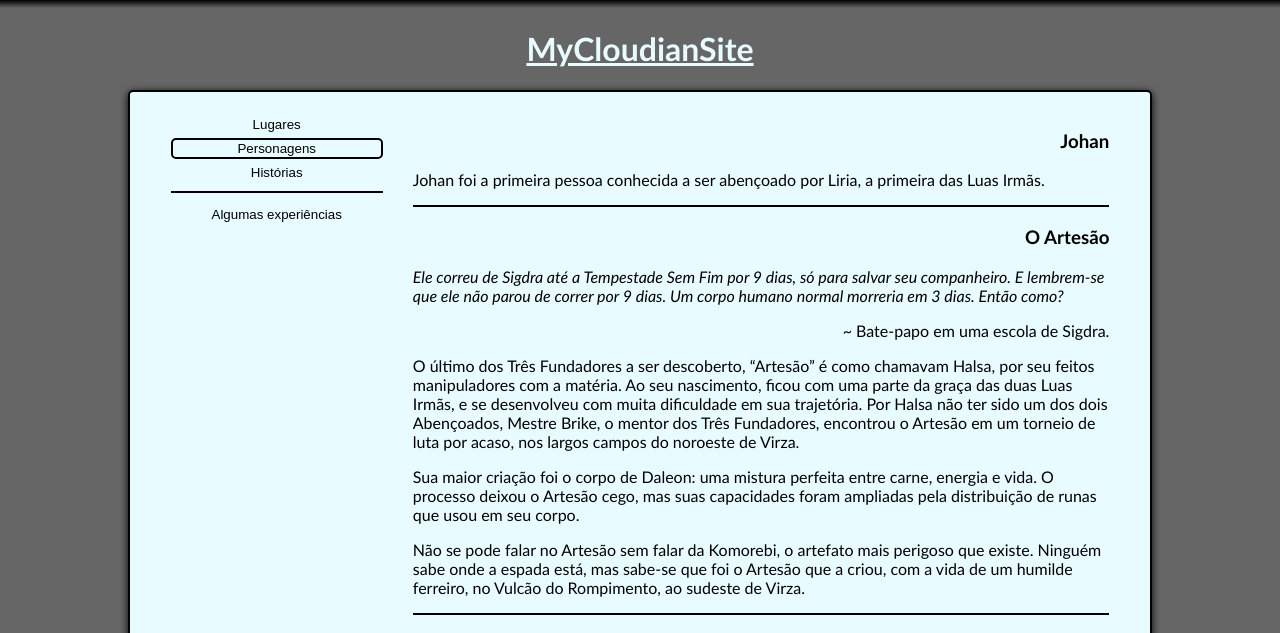
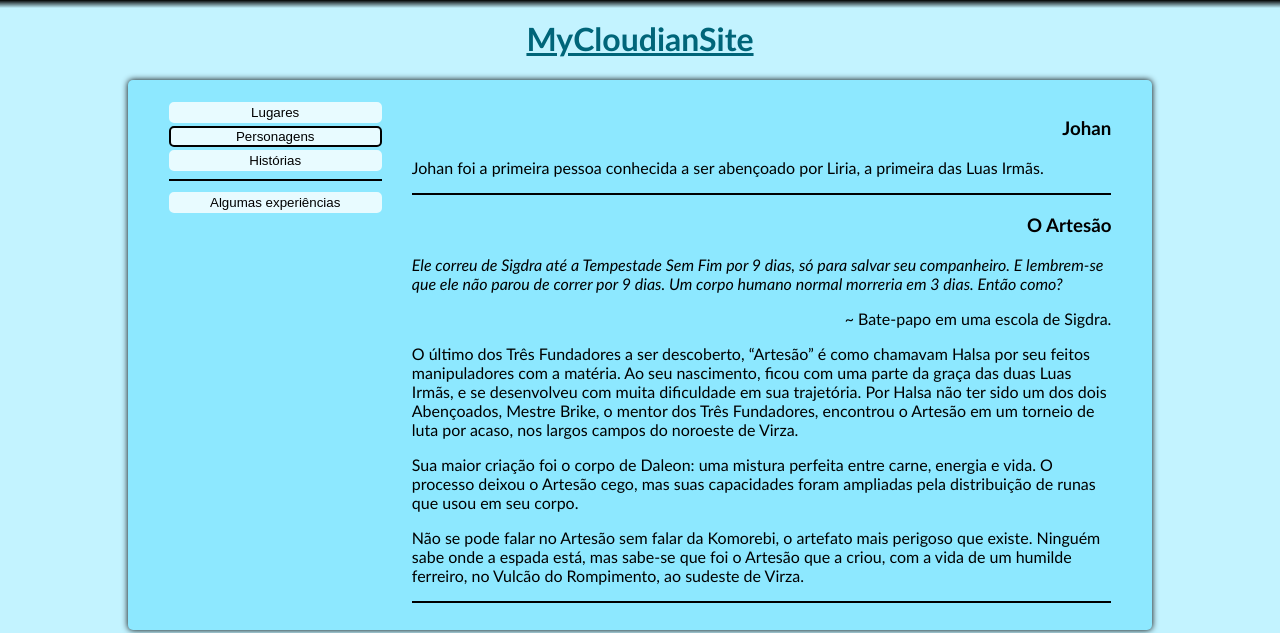
Before and after one commit to thequietprogrammer/MyCloudianSite, a plain HTML site: page index.html in a window 1280 px wide. Both pictures are taken after a click on the button "Personagens". Shown: the top 633 px of the page. Drawn offline with Linux system fonts and the light colour scheme.

Commit message:
mudança de cor
pra azul de tutti-frutti

```diff
--- a/data/css/main.css
+++ b/data/css/main.css
@@ -11,7 +11,7 @@ html {
     display: table;
 }
 body {
-    background-color: #666;
+    background-color: #c3f3ff;
     margin: 0px;
 }
 #navigationArea ul {
@@ -63,10 +63,9 @@ footer a:active {
     color: #82e9ff;
 }
 #mainDiv {
-    background-color: #e8fbff;
-    border: 2px solid #000;
+    background-color: #8de8ff;
     border-radius: 5px;
-    box-shadow: 0 2px 8px #000;
+    box-shadow: 0 0px 6px #000;
     margin: 1em auto;
     padding: 0.25em 2%;
     width: 80%;
--- a/index.html
+++ b/index.html
@@ -11,9 +11,9 @@
         <script src="data/js/main.js"></script>
     </head>
     <body>
-        <div style="height:0.5em;background-image:linear-gradient(180deg,rgba(0,0,0,1),rgba(0,0,0,0));"></div>
+        <div style="position:fixed;width:100%;height:0.5em;background-image:linear-gradient(180deg,rgba(0,0,0,1),rgba(0,0,0,0));"></div>
         <header>
-            <h1 style="color:#e8fbff;text-align:center;text-decoration:underline;">MyCloudianSite</h1>
+            <h1 style="color:#006579;text-align:center;text-decoration:underline;margin-top:0px;padding-top:0.6em;">MyCloudianSite</h1>
         </header>
         <div id="mainDiv" class="row">
             <div id="navigationArea" class="col-3 col-m-3">
@@ -57,7 +57,7 @@
 
                     <h3 align="right">O Artesão</h3>
                     <i>Ele correu de Sigdra até a Tempestade Sem Fim por 9 dias, só para salvar seu companheiro. E lembrem-se que ele não parou de correr por 9 dias. Um corpo humano normal morreria em 3 dias. Então como?</i><br/><p style="text-align:right;">~ Bate-papo em uma escola de Sigdra.</p>
-                    <p>O último dos Três Fundadores a ser descoberto, “Artesão” é como chamavam Halsa, por seu feitos manipuladores com a matéria. Ao seu nascimento, ficou com uma parte da graça das duas Luas Irmãs, e se desenvolveu com muita dificuldade em sua trajetória. Por Halsa não ter sido um dos dois Abençoados, Mestre Brike, o mentor dos Três Fundadores, encontrou o Artesão em um torneio de luta por acaso, nos largos campos do noroeste de Virza.</p>
+                    <p>O último dos Três Fundadores a ser descoberto, “Artesão” é como chamavam Halsa por seu feitos manipuladores com a matéria. Ao seu nascimento, ficou com uma parte da graça das duas Luas Irmãs, e se desenvolveu com muita dificuldade em sua trajetória. Por Halsa não ter sido um dos dois Abençoados, Mestre Brike, o mentor dos Três Fundadores, encontrou o Artesão em um torneio de luta por acaso, nos largos campos do noroeste de Virza.</p>
                     <p>Sua maior criação foi o corpo de Daleon: uma mistura perfeita entre carne, energia e vida. O processo deixou o Artesão cego, mas suas capacidades foram ampliadas pela distribuição de runas que usou em seu corpo.</p>
                     <p>Não se pode falar no Artesão sem falar da Komorebi, o artefato mais perigoso que existe. Ninguém sabe onde a espada está, mas sabe-se que foi o Artesão que a criou, com a vida de um humilde ferreiro, no Vulcão do Rompimento, ao sudeste de Virza.</p>
                     <hr/>
@@ -83,7 +83,7 @@
         <!-- Licença -->
         <footer>
             <div style="height:0.5em;background-image:linear-gradient(180deg,rgba(0,0,0,0),rgba(0,0,0,1));"></div>
-            <div style="background-color:black;color:rgb(220,220,230);text-align:center;">
+            <div style="background-color:black;color:rgb(220,220,230);text-align:center;padding-bottom:0.5em;">
                 <a rel="license" href="http://creativecommons.org/licenses/by-sa/4.0/"><img alt="Licença Creative Commons" style="border-width:0" src="https://i.creativecommons.org/l/by-sa/4.0/80x15.png" /></a><br /><span xmlns:dct="http://purl.org/dc/terms/" href="http://purl.org/dc/dcmitype/Dataset" property="dct:title" rel="dct:type">MyCloudianSite</span> de <a xmlns:cc="http://creativecommons.org/ns#" href="https://github.com/thequietprogrammer" property="cc:attributionName" rel="cc:attributionURL">thequietprogrammer</a> está licenciado com uma Licença <a rel="license" href="http://creativecommons.org/licenses/by-sa/4.0/">Creative Commons - Atribuição-CompartilhaIgual 4.0 Internacional</a>.
             </div>
         </footer>
```
